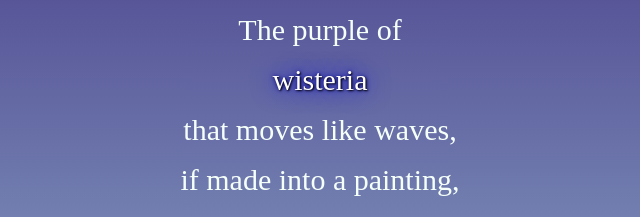
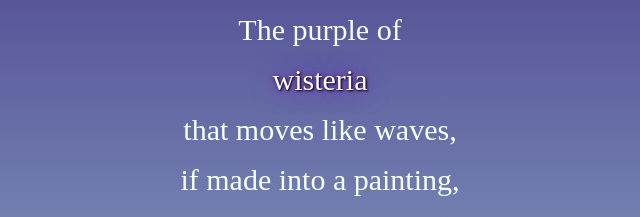
Before and after one commit to yoonjik26/coreinteraction-lab-yoonji, a plain HTML site: page week-1-assignment/index-night.html in a window 1280 px wide. In both pictures the pointer is over the element "wisteria". Shown: the part 130-347 px from the top of the page, 320-960 px from the left. Drawn offline with nearby package versions, Linux system fonts and the light colour scheme.

Commit message:
edited text color

```diff
--- a/week-1-assignment/index-night.html
+++ b/week-1-assignment/index-night.html
@@ -12,7 +12,7 @@ body {
 }
 .second:hover {
 	color: white;
-    text-shadow: 1px 1px 2px black, 0 0 25px blue, 0 0 5px darkblue;
+    text-shadow: 1px 1px 2px #000000, 0 0 25px #7D26CD, 0 0 5px #551A8B;
 	font-family: "Zapfino";
 }
 .tall {
```
